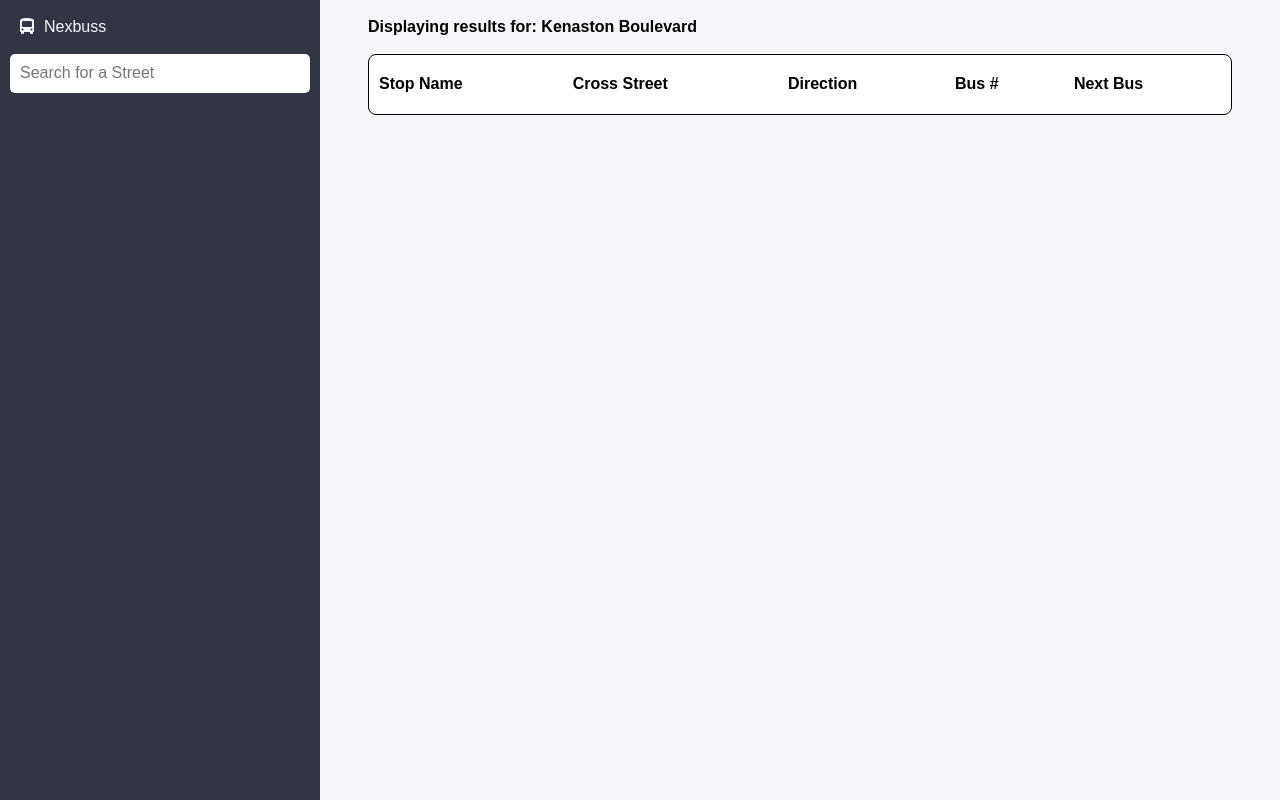
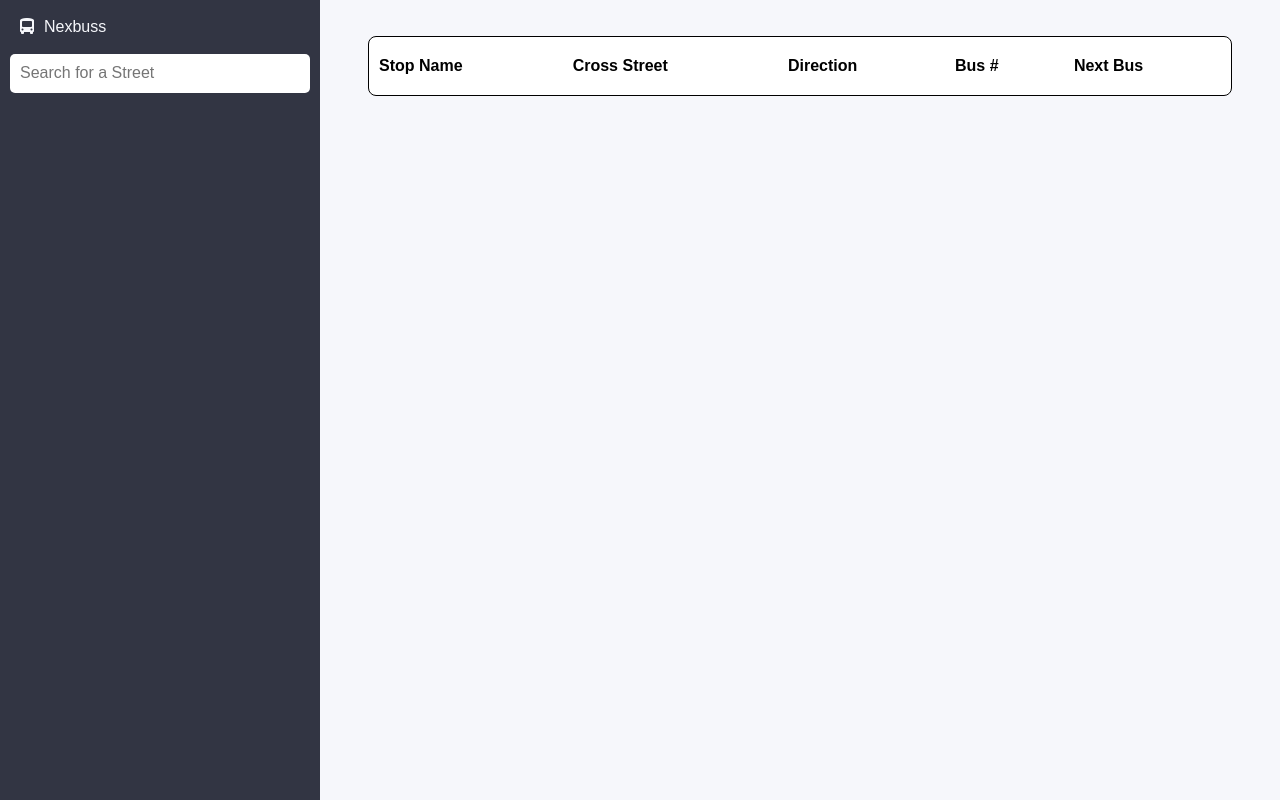
Before and after one commit to amanda-luna/bus-schedule-search, a plain HTML site: page src/index.html in a window 1280 px wide. Drawn offline with Linux system fonts and the light colour scheme.

Commit message:
remove default value of displaying results label

```diff
--- a/src/index.html
+++ b/src/index.html
@@ -71,7 +71,6 @@
     </aside>
     <main>
       <div id="street-name" class="titlebar">
-        Displaying results for: Kenaston Boulevard
       </div>
       <table>
         <thead>
```
